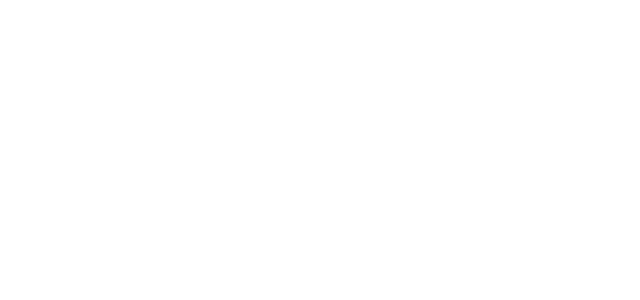
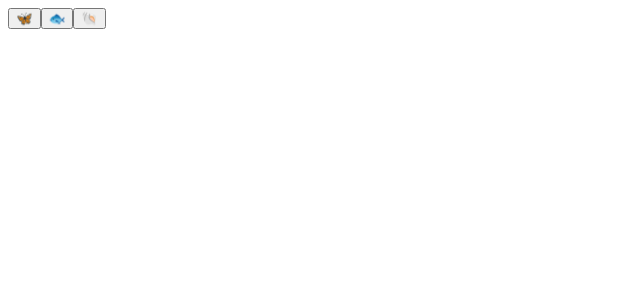
Before and after one commit to lanahrone/acnh-bestiary, a Vue app: page / in a window 1280 px wide. Shown: the top 300 px of the page, without its empty margins (0-640 px from the left). Built offline with nearby package versions, Linux system fonts and the light colour scheme.

Commit message:
Add grids to App

```diff
--- a/src/App.vue
+++ b/src/App.vue
@@ -1,10 +1,28 @@
 <template>
-  <div></div>
+  <button v-for="[gridType, grid] in Object.entries(grids)" :key="gridType" @click="currentGrid = grid">
+    {{ grid.label }}
+  </button>
+
+  <TheGrid v-if="currentGrid" :grid="currentGrid"></TheGrid>
 </template>
 
 <script>
+import insects from "./data/insects.json"
+import fishes from "./data/fishes.json"
+import TheGrid from "./components/TheGrid.vue"
+
 export default {
-  name: 'App',
-  components: {}
+  name: "App",
+  components: { TheGrid },
+  data() {
+    return {
+      currentGrid: null,
+      grids: {
+        insects: { width: 16, height: 5, label: "🦋", data: insects },
+        fishes: { width: 16, height: 5, label: "🐟", data: fishes },
+        deepsea: { width: 8, height: 5, label: "🐚", data: [] },
+      }
+    }
+  }
 }
 </script>
```
